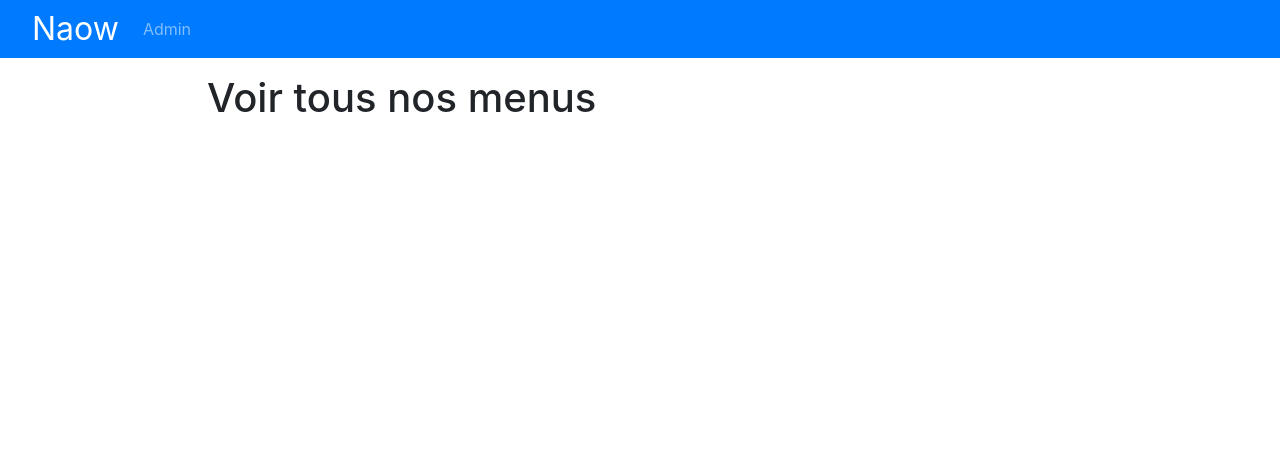
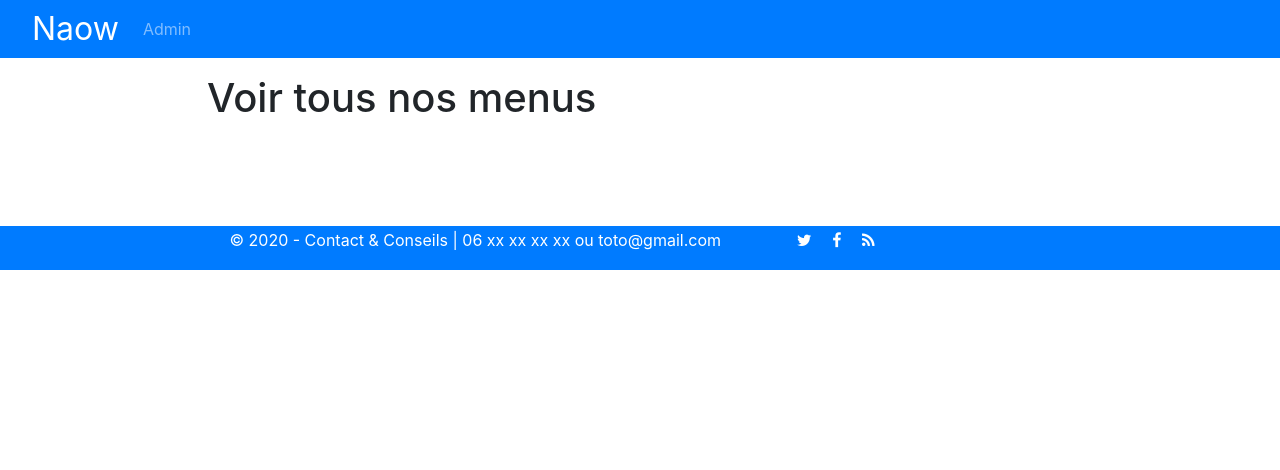
Before and after one commit to Nyabeu/Menu_Restaurant, a Symfony app: template templates/home/home.html.twig in a window 1280 px wide. Shown: the top 470 px of the page. Run offline with Twig, Linux system fonts and the light colour scheme; the template is opened without the code that fills it, so the values that code supplies are empty; some libraries are stand-ins or nearby versions.

Commit message:
ajouter la position relative au body

```diff
--- a/templates/base.html.twig
+++ b/templates/base.html.twig
@@ -15,7 +15,7 @@
 
         {% block stylesheets %}{% endblock %}
     </head>
-    <body style="padding-bottom: 100px;">
+    <body style="padding-bottom: 100px; position: relative;">
       <nav class="navbar navbar-expand-lg navbar-dark bg-primary" style="padding: 0px 2rem;">
         <a class="navbar-brand" href="{{ path('home_page')}}" style="font-size: 2em">Naow</a>
         <button class="navbar-toggler" type="button" data-toggle="collapse" data-target="#navbarSupportedContent" aria-controls="navbarSupportedContent" aria-expanded="false" aria-label="Toggle navigation">
```
